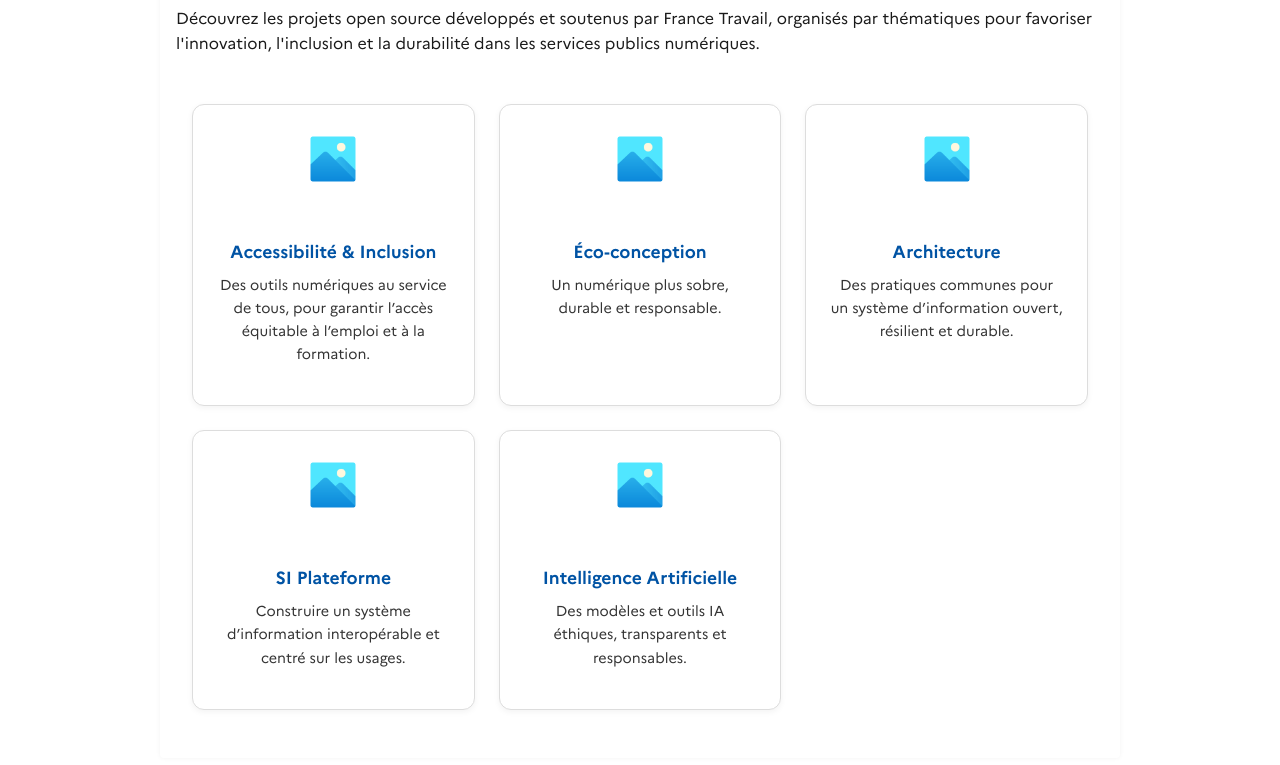
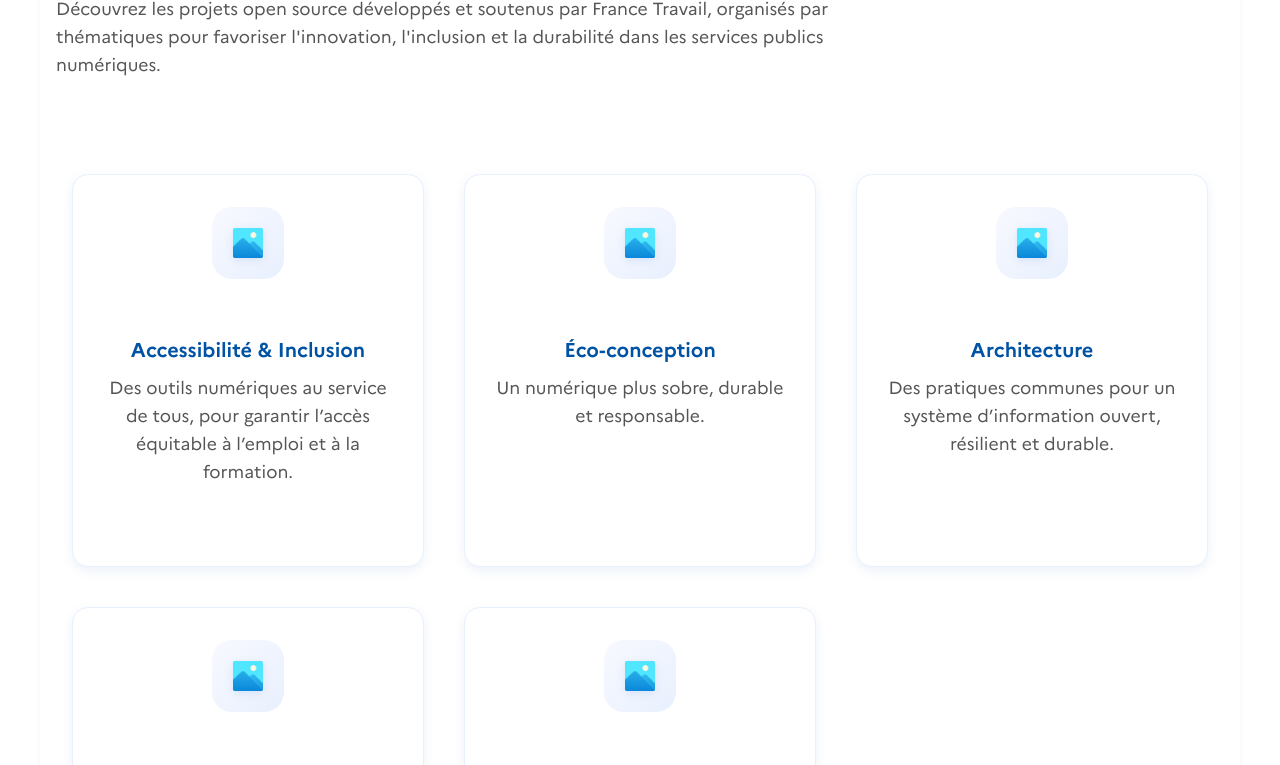
Before and after one commit to France-Travail/france-travail.github.io, a website: page index.html in a window 1280 px wide. Shown: the part 220-985 px from the top of the page. Drawn offline with Linux system fonts and the light colour scheme.

Commit message:
style(home): mise à jour du style de la page d’accueil

```diff
--- a/css/style.css
+++ b/css/style.css
@@ -426,11 +426,81 @@
          Theme Grid
 -------------------------- */
 
+/* Amélioration du conteneur principal */
+.container {
+  max-width: 1200px;
+  margin: 0 auto;
+  padding: 0 1rem;
+}
+
+/* Style pour la section principale */
+main.container h1 {
+  margin-bottom: 1rem;
+  font-size: 2.5rem;
+  font-weight: 700;
+  color: #0053a4;
+  line-height: 1.2;
+}
+
+main.container p {
+  font-size: 1.1rem;
+  line-height: 1.6;
+  color: #555;
+  margin-bottom: 3rem;
+  max-width: 800px;
+}
+
 #themes-grid {
   display: grid;
-  grid-template-columns: repeat(auto-fit, minmax(240px, 1fr));
-  gap: 1.5rem;
-  padding: 2rem 1rem;
+  grid-template-columns: repeat(auto-fit, minmax(280px, 1fr));
+  gap: 2rem;
+  padding: 3rem 1rem;
+  max-width: 1200px;
+  margin: 0 auto;
+}
+
+/* Responsive grid pour 5 éléments */
+@media (min-width: 768px) {
+  #themes-grid {
+    grid-template-columns: repeat(3, 1fr);
+  }
+}
+
+@media (min-width: 1024px) {
+  #themes-grid {
+    grid-template-columns: repeat(3, 1fr);
+    gap: 2.5rem;
+  }
+}
+
+/* Pour les écrans très larges, on peut faire 2+3 */
+@media (min-width: 1400px) {
+  #themes-grid {
+    grid-template-columns: repeat(5, 1fr);
+  }
+}
+
+/* Améliorations mobiles */
+@media (max-width: 767px) {
+  #themes-grid {
+    grid-template-columns: 1fr;
+    gap: 1.5rem;
+    padding: 2rem 1rem;
+  }
+
+  .theme-card {
+    padding: 1.5rem;
+  }
+
+  .theme-icon-wrapper {
+    width: 60px;
+    height: 60px;
+  }
+
+  .theme-icon {
+    max-width: 32px;
+    max-height: 32px;
+  }
 }
 
 .theme-card {
@@ -439,43 +509,88 @@
   align-items: center;
   text-align: center;
   background: #fff;
-  border: 1px solid #ddd;
-  border-radius: 12px;
-  padding: 1.5rem;
-  box-shadow: 0 2px 6px rgba(0, 0, 0, 0.05);
+  border: 1px solid #e8f0fe;
+  border-radius: 16px;
+  padding: 2rem 1.5rem;
+  box-shadow: 0 4px 12px rgba(0, 83, 164, 0.08);
   text-decoration: none;
   color: inherit;
-  transition: box-shadow 0.2s ease;
+  transition: all 0.3s ease;
   height: 100%;
+  position: relative;
+  overflow: hidden;
+}
+
+.theme-card::before {
+  content: '';
+  position: absolute;
+  top: 0;
+  left: 0;
+  right: 0;
+  height: 4px;
+  background: linear-gradient(90deg, #0053a4, #0078d4);
+  transform: scaleX(0);
+  transition: transform 0.3s ease;
 }
 
 .theme-card:hover {
-  box-shadow: 0 4px 16px rgba(0, 0, 0, 0.1);
+  box-shadow: 0 8px 24px rgba(0, 83, 164, 0.15);
+  transform: translateY(-4px);
+  border-color: #0053a4;
+}
+
+.theme-card:hover::before {
+  transform: scaleX(1);
 }
 
 .theme-icon-wrapper {
-  width: 60px;
-  height: 60px;
-  margin-bottom: 1rem;
+  width: 72px;
+  height: 72px;
+  margin-bottom: 1.5rem;
   display: flex;
   align-items: center;
   justify-content: center;
+  background: linear-gradient(135deg, #f8f9ff, #e8f0fe);
+  border-radius: 20px;
+  position: relative;
+  transition: all 0.3s ease;
+}
+
+.theme-card:hover .theme-icon-wrapper {
+  background: linear-gradient(135deg, #e8f0fe, #d1e7ff);
+  transform: scale(1.05);
 }
 
 .theme-icon {
-  max-width: 100%;
-  max-height: 100%;
+  max-width: 40px;
+  max-height: 40px;
+  filter: drop-shadow(0 2px 4px rgba(0, 83, 164, 0.1));
+  transition: all 0.3s ease;
+}
+
+.theme-card:hover .theme-icon {
+  transform: scale(1.1);
+  filter: drop-shadow(0 4px 8px rgba(0, 83, 164, 0.2));
 }
 
 .theme-card h2 {
-  font-size: 1.1rem;
+  font-size: 1.25rem;
+  font-weight: 600;
   color: #0053a4;
-  margin-bottom: 0.5rem;
+  margin-bottom: 0.75rem;
+  line-height: 1.3;
+  transition: color 0.3s ease;
+}
+
+.theme-card:hover h2 {
+  color: #003c7d;
 }
 
 .theme-card p {
-  font-size: 0.9rem;
-  color: #333;
+  font-size: 0.95rem;
+  color: #555;
+  line-height: 1.5;
+  margin: 0;
 }
 
 /* -----------------------
```
Also changed, not shown: README.md.
